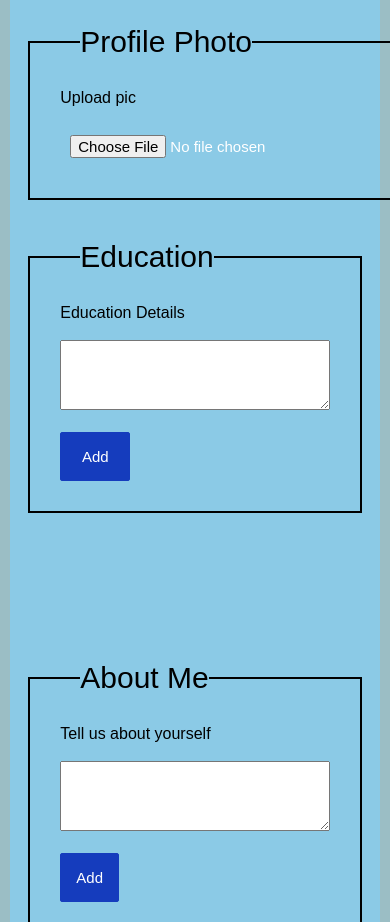
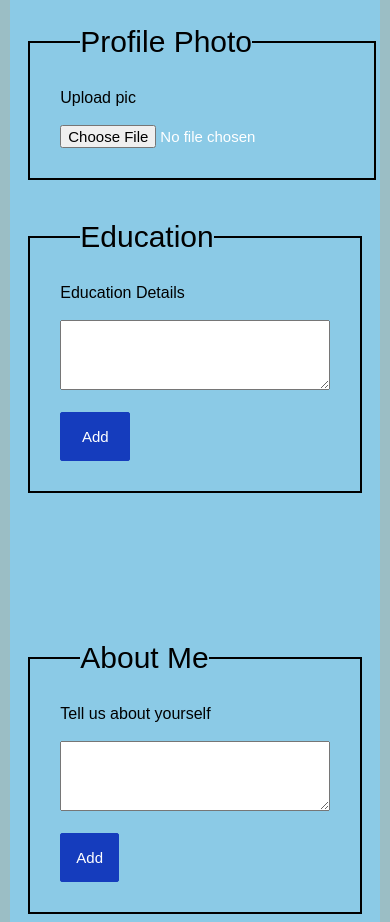
Before and after one commit to Hammadabbasi17/Resume-Builder, a plain HTML site: page index.html in a window 390 px wide. Shown: the part 1480-2402 px from the top of the page. Drawn offline with nearby package versions, Linux system fonts and the light colour scheme.

Commit message:
Update style.css

```diff
--- a/style.css
+++ b/style.css
@@ -117,7 +117,7 @@ body{
 .fillpic{
     font-size: 15px;
     font-weight: 300;
-   padding: 10px;
+   padding: 5px;
     color: white;
 }
 .skill{
@@ -231,6 +231,10 @@ body{
     .work1{
         width: 250px;
     }
+    .fillpic{
+        padding:0px
+    }
+
 }
 
 
```
